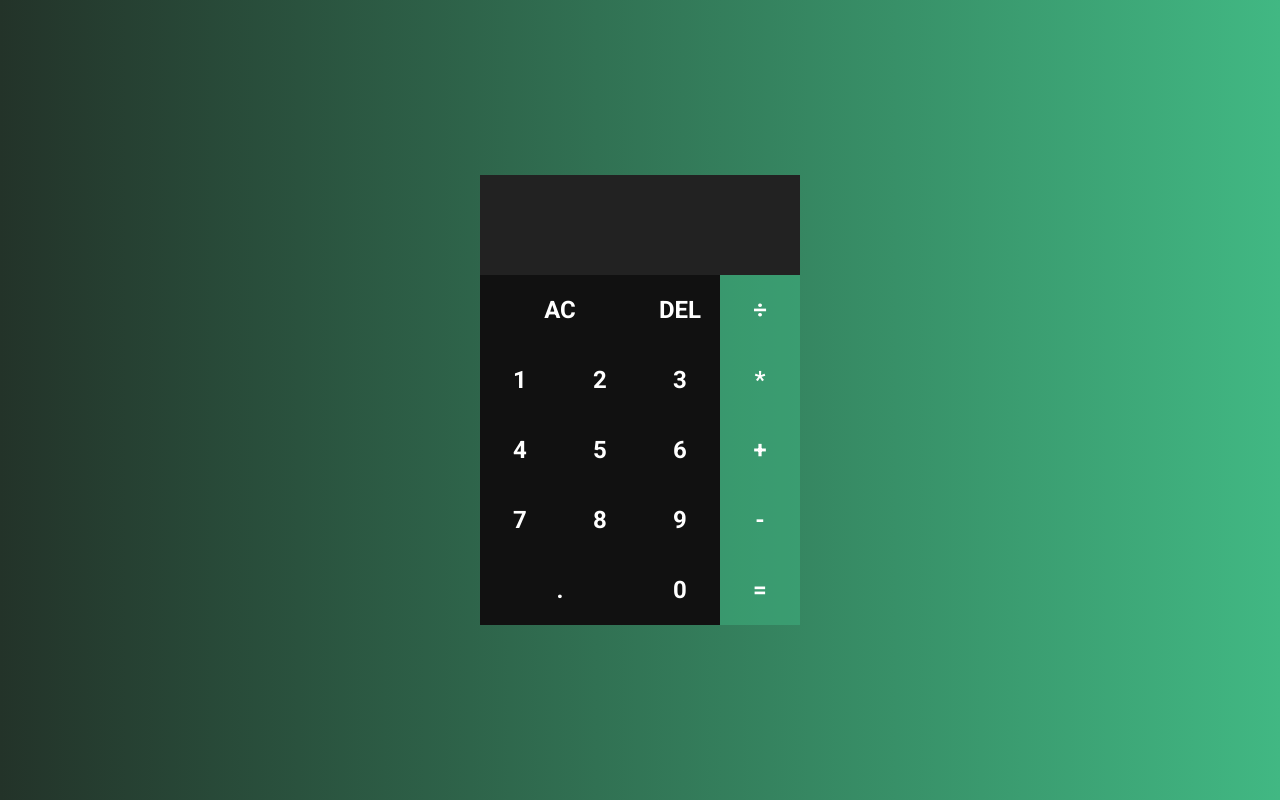
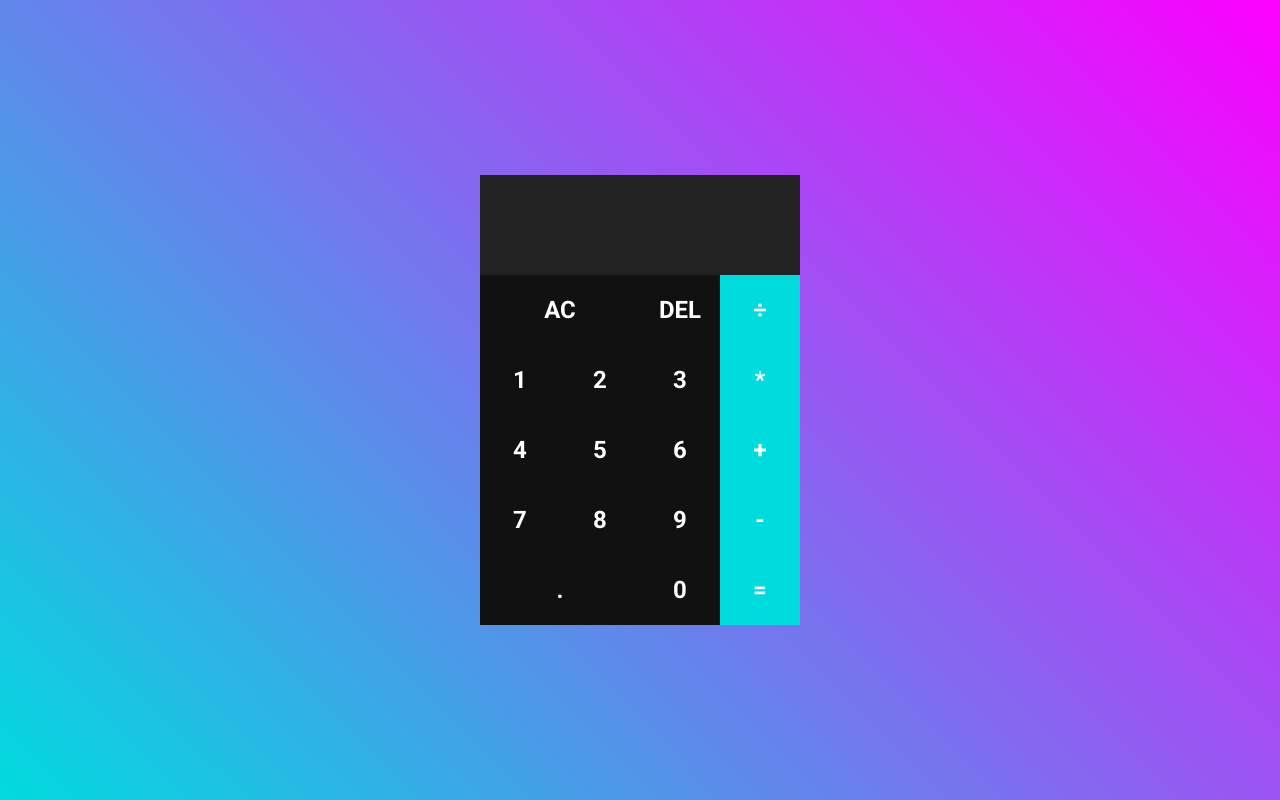
Before and after one commit to MyllaC/calculator-project, a plain HTML site: page index.html in a window 1280 px wide. Drawn offline with Linux system fonts and the light colour scheme.

Commit message:
change background color

```diff
--- a/style.css
+++ b/style.css
@@ -8,19 +8,16 @@
 }
 
 :root {
-  --background-window: linear-gradient(
-    to right,
-    rgb(35, 51, 41),
-    rgb(65, 184, 131)
-  );
+  --hue: 260;
+  --background-window: linear-gradient(45deg, #00dbde 0%, #fc00ff 100%);
 
-  --button-background-color: rgb(17, 17, 17);
-  --button-background-hover-color: rgb(238, 238, 238);
+  --button-background-color: #111111;
+  --button-background-hover-color: #eeeeee;
 
-  --operator-background-color: rgba(65, 184, 131, 0.459);
-  --output-background-color: rgb(34, 34, 34);
-  --previous-operand-color: rgba(255, 255, 255, 0.75);
-  --current-operand-color: rgb(255, 255, 255);
+  --operator-background-color: #00dbde;
+  --output-background-color: #222222;
+  --previous-operand-color: #ffffffbf;
+  --current-operand-color: #ffffff;
 }
 
 /***** GRID CONTAINER *****/
```
